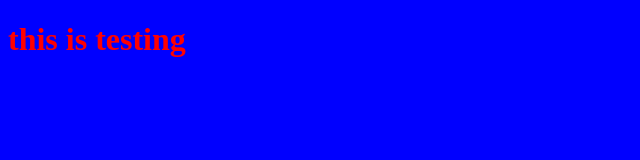
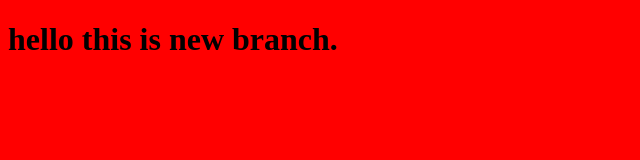
Before and after one commit to Muhammad-Wagdy/assignment-7, a plain HTML site: page index.html in a window 1280 px wide. Shown: the whole page, without its empty margins (0-640 px from the left). Drawn offline with Linux system fonts and the light colour scheme.

Commit message:
changing style for the title

```diff
--- a/index.html
+++ b/index.html
@@ -7,7 +7,7 @@
   <link rel="stylesheet" href="style.css">
 </head>
 <body>
-  <h1>this is testing </h1>
+  <h1>hello this is new branch. </h1>
   <script src="main.js"></script>
 </body>
 </html>
--- a/style.css
+++ b/style.css
@@ -1,6 +1,6 @@
 h1{
-  color: red;
+  color: black;
 }
 body{
-  background-color: blue;
+  background-color: red;
 }
```
